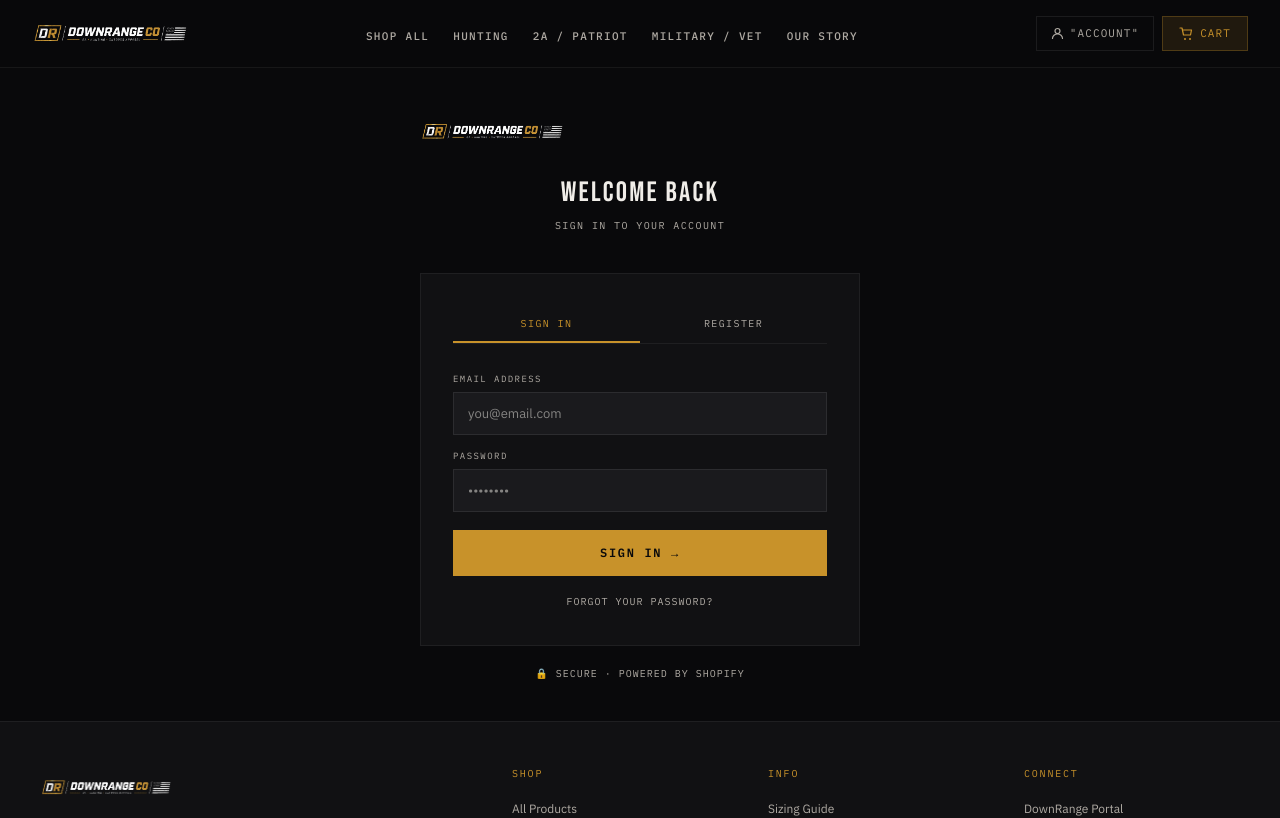
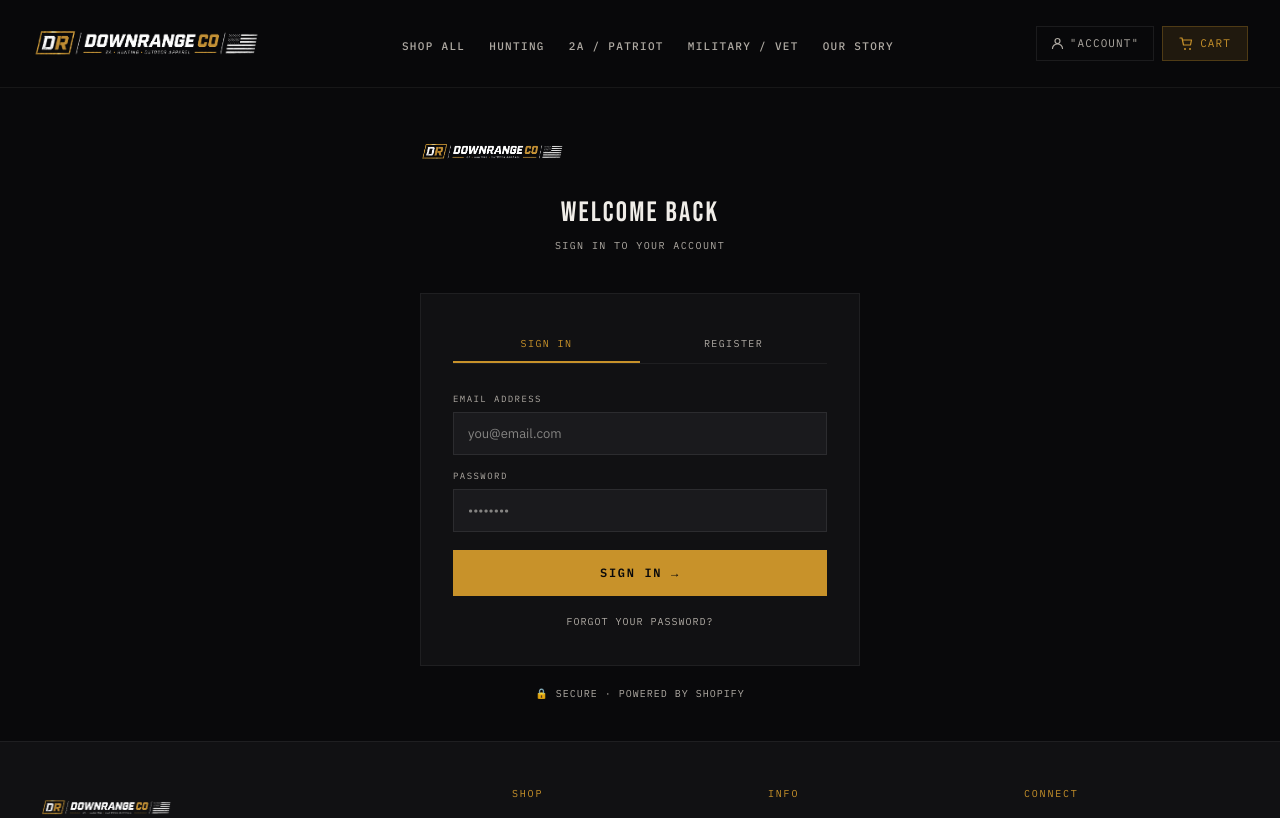
Before and after one commit to dejcav-cmd/downrangeco-shop, a Next.js app: page /account in a window 1280 px wide. Shown: the top 818 px of the page. Built offline with nearby package versions, Linux system fonts and the light colour scheme; no server answers.

Commit message:
Increase logo size — 76px logo in 88px nav, minimal blank space

```diff
--- a/components/Nav.tsx
+++ b/components/Nav.tsx
@@ -11,10 +11,10 @@ export default function Nav() {
       background: "rgba(9,9,11,0.96)", backdropFilter: "blur(12px)",
       borderBottom: "1px solid rgba(255,255,255,0.06)",
       display: "flex", alignItems: "center", justifyContent: "space-between",
-      padding: "0 32px", height: "68px",
+      padding: "0 32px", height: "88px",
     }}>
       <a href="/" style={{ display: "flex", alignItems: "center", textDecoration: "none", height: "100%" }}>
-        <img src="/logo.png" alt="Down Range Co." style={{ height: "52px", width: "auto", maxWidth: "280px", objectFit: "contain" }} />
+        <img src="/logo.png" alt="Down Range Co." style={{ height: "76px", width: "auto", maxWidth: "400px", objectFit: "contain" }} />
       </a>
 
       <ul style={{ display: "flex", gap: "24px", listStyle: "none", margin: 0, padding: 0 }} className="nav-links">
```
